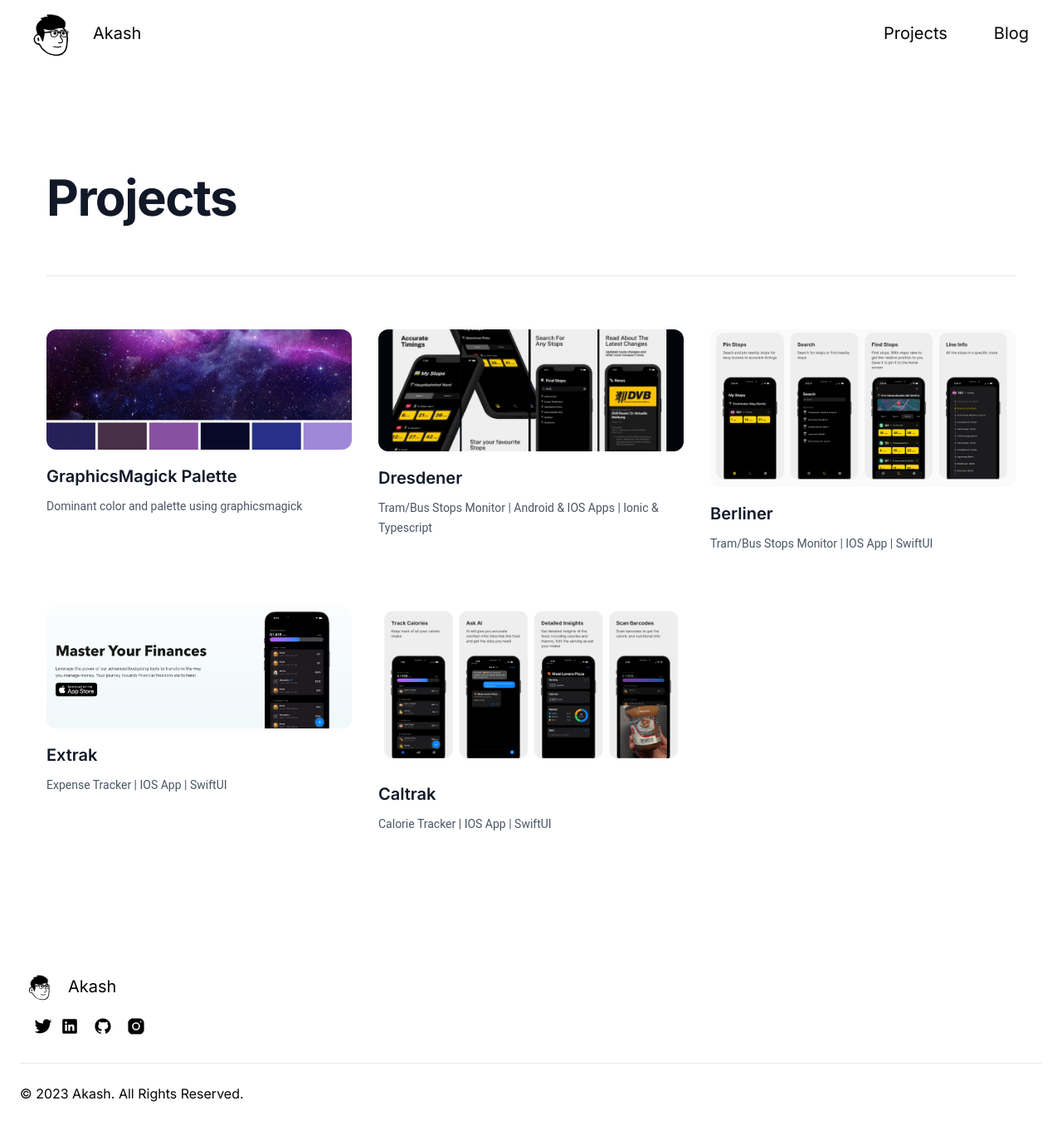
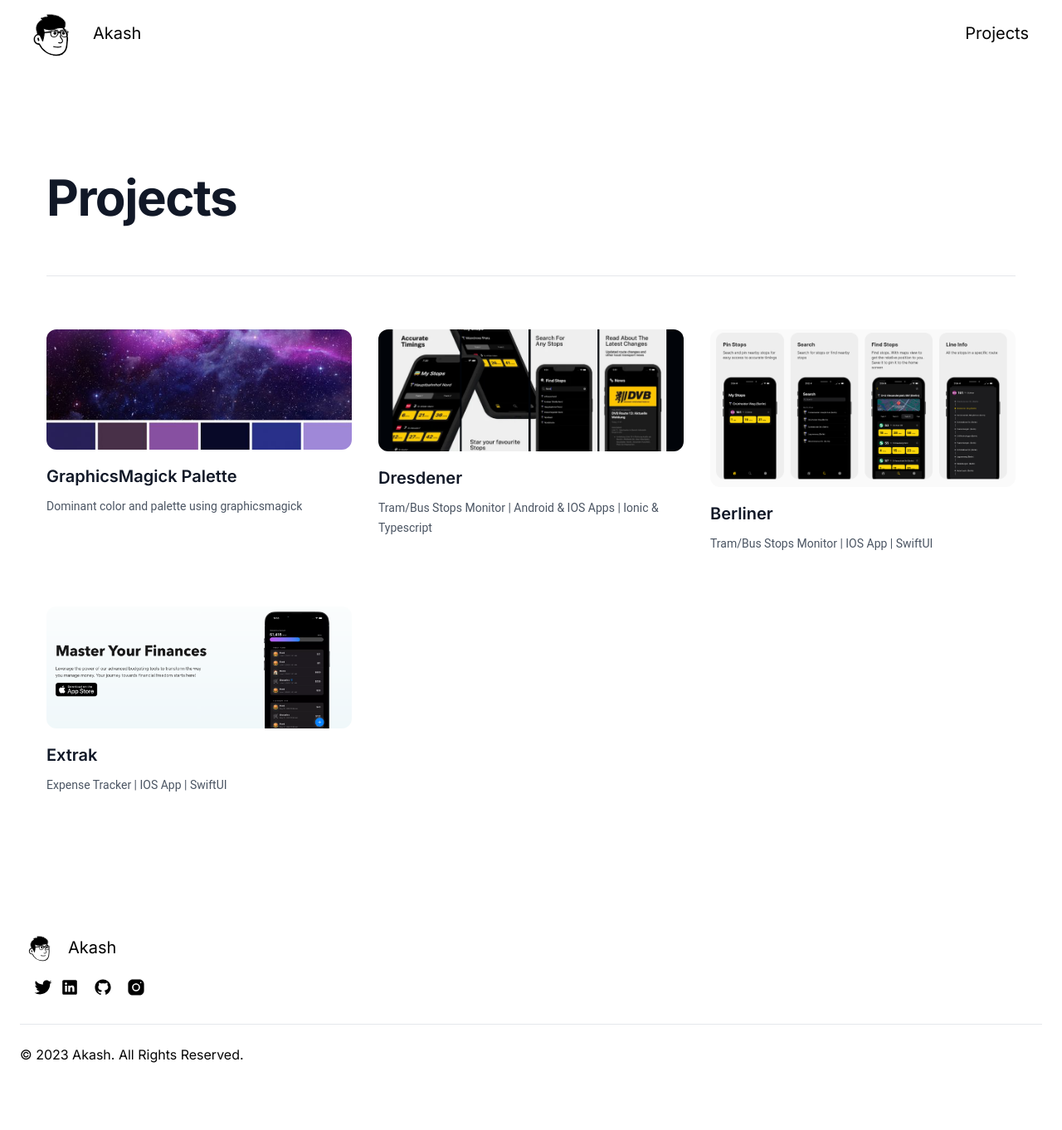
Before and after one commit to akashdathan/portfolio, a Next.js app: page /projects in a window 1280 px wide. Shown: the whole page at 83% size. After the commit the page ends 1315 px from the top, so only its background shows below. Built offline with nearby package versions, Linux system fonts and the light colour scheme.

Commit message:
insta removed

```diff
--- a/app/components/Header.tsx
+++ b/app/components/Header.tsx
@@ -10,7 +10,7 @@ import {
 
 const navigation = [
 	{ name: 'Projects', href: '/projects' },
-	{ name: 'Blog', href: '/blog' },
+	// { name: 'Blog', href: '/blog' },
 	// { name: 'My Gear', href: '#' },
 ];
 
--- a/app/page.tsx
+++ b/app/page.tsx
@@ -38,11 +38,6 @@ export default function Home() {
 									<Image width={40} height={40} src="/images/github.svg" alt="Github Logo"/>
 								</a>
 							</li>
-							<li className="text-gray-500">
-								<a href="https://www.instagram.com/akash_dathan/" target="_blank" rel="noopener noreferrer" aria-label="Instagram">
-									<Image width={40} height={40} src="/images/instagram.svg" alt="Instagram Logo"/>
-								</a>
-							</li>
 						</ul>
 
 					</div>
--- a/app/projects/page.tsx
+++ b/app/projects/page.tsx
@@ -29,12 +29,6 @@ const projects = [{
 	icon: '',
 	url: 'https://extrak.app',
 	coverImage: '/images/extrak.png'
-}, {
-	name: 'Caltrak',
-	description: 'Calorie Tracker | IOS App | SwiftUI',
-	icon: '',
-	url: 'https://apps.apple.com/de/app/dresdener-haltestellenmonitor/id6468092509',
-	coverImage: '/images/caltrak.png'
 }];
 
 export default async function Blog() {
```
